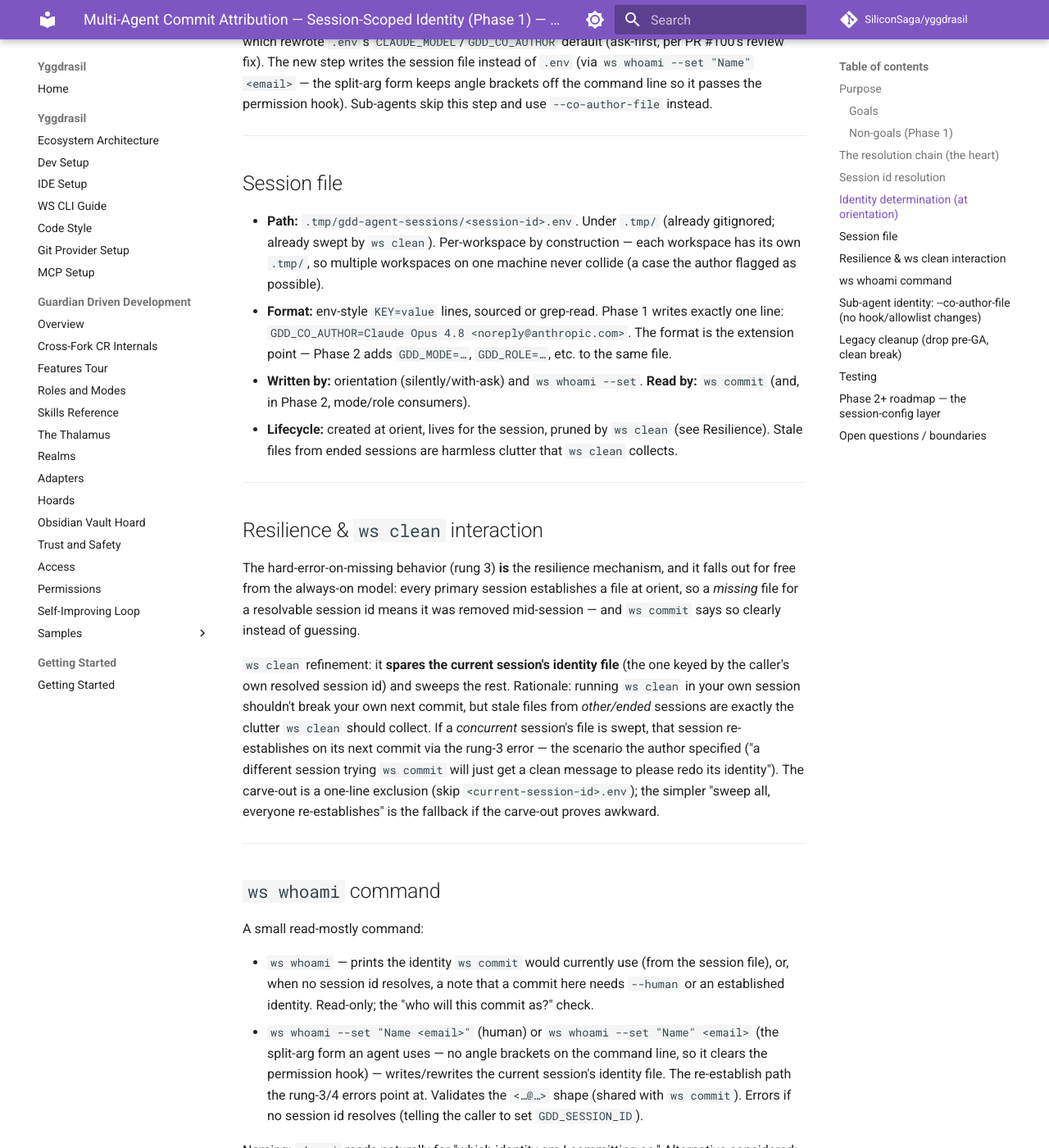
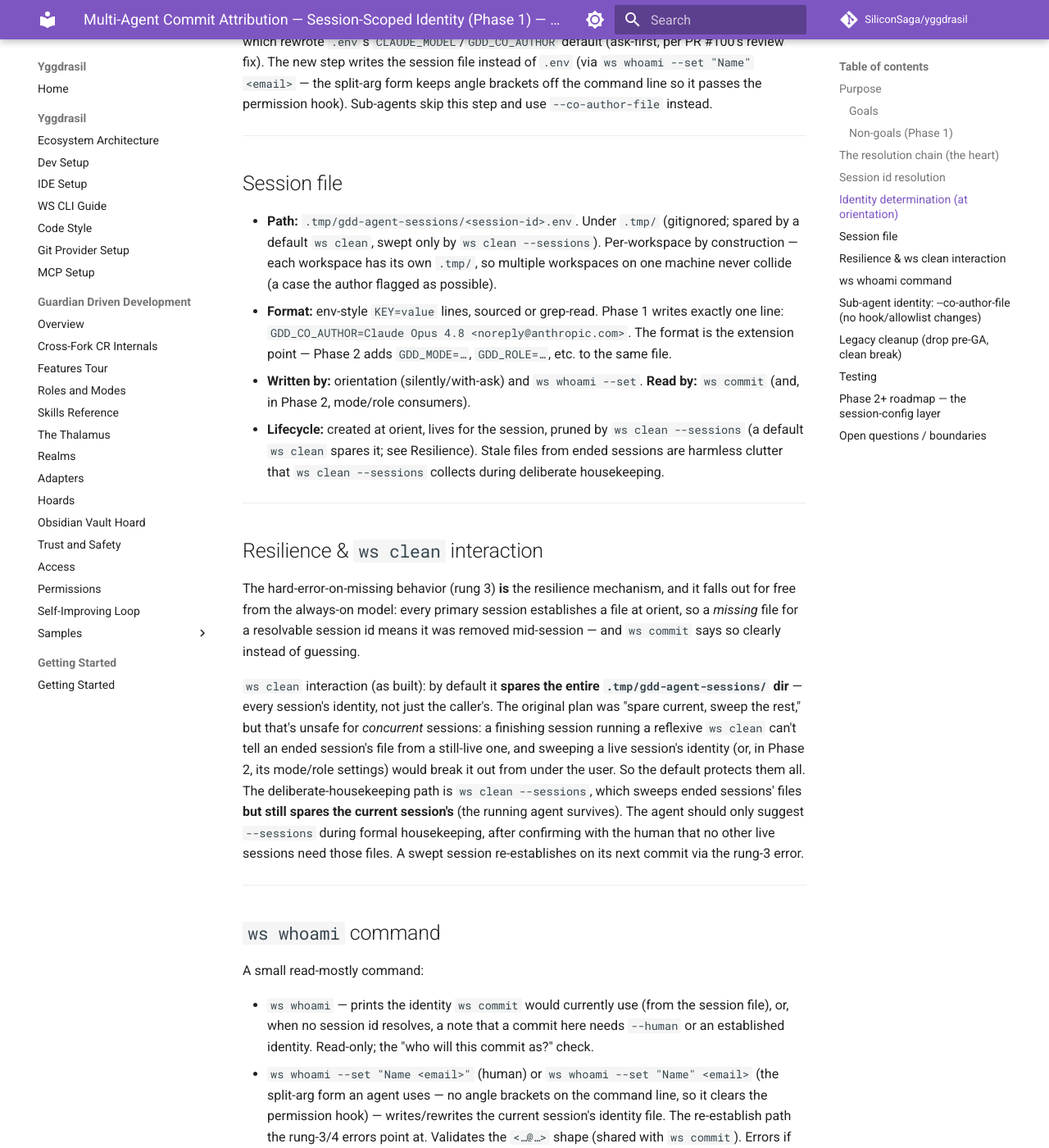
Before and after one commit to SiliconSaga/yggdrasil, an MkDocs documentation site: the page built from docs/plans/2026-06-15-multi-agent-attribution-design.md, in a window 1280 px wide and 1400 px high, scrolled down 4010 px. Shown: the whole window at 82% size. Built offline with MkDocs 1.6.1 and Material for MkDocs 9.7.7, drawn with Linux system fonts in a browser that asks for light colours; comment, search, counter and statistics services are not loaded; some of the changed text lies outside the part shown.

Commit message:
feat(ws): ws clean spares all session identities by default; --sessions clears ended ones
A plain `ws clean` from a finishing session must not wipe a concurrent
session's commit identity (or future per-session settings) — you can't tell
an ended session's file from a still-live one. So the whole
.tmp/gdd-agent-sessions/ dir is now spared by default. The deliberate-
housekeeping path is `ws clean --sessions`, which sweeps ended sessions'
identity files but still spares the current session's. gdd-housekeeping
recommends --sessions only after confirming no other live sessions need the
files. Tests cover both the default-spare and --sessions paths; design doc's
resilience/lifecycle notes updated to the as-built behavior.

Co-Authored-By: Claude Opus 4.8 <noreply@anthropic.com>

```diff
--- a/docs/plans/2026-06-15-multi-agent-attribution-design.md
+++ b/docs/plans/2026-06-15-multi-agent-attribution-design.md
@@ -83,10 +83,10 @@ This **replaces** the orientation skill's current "Commit attribution refresh (m
 
 ## Session file
 
-- **Path:** `.tmp/gdd-agent-sessions/<session-id>.env`. Under `.tmp/` (already gitignored; already swept by `ws clean`). Per-workspace by construction — each workspace has its own `.tmp/`, so multiple workspaces on one machine never collide (a case the author flagged as possible).
+- **Path:** `.tmp/gdd-agent-sessions/<session-id>.env`. Under `.tmp/` (gitignored; spared by a default `ws clean`, swept only by `ws clean --sessions`). Per-workspace by construction — each workspace has its own `.tmp/`, so multiple workspaces on one machine never collide (a case the author flagged as possible).
 - **Format:** env-style `KEY=value` lines, sourced or grep-read. Phase 1 writes exactly one line: `GDD_CO_AUTHOR=Claude Opus 4.8 <noreply@anthropic.com>`. The format is the extension point — Phase 2 adds `GDD_MODE=…`, `GDD_ROLE=…`, etc. to the same file.
 - **Written by:** orientation (silently/with-ask) and `ws whoami --set`. **Read by:** `ws commit` (and, in Phase 2, mode/role consumers).
-- **Lifecycle:** created at orient, lives for the session, pruned by `ws clean` (see Resilience). Stale files from ended sessions are harmless clutter that `ws clean` collects.
+- **Lifecycle:** created at orient, lives for the session, pruned by `ws clean --sessions` (a default `ws clean` spares it; see Resilience). Stale files from ended sessions are harmless clutter that `ws clean --sessions` collects during deliberate housekeeping.
 
 ---
 
@@ -94,7 +94,7 @@ This **replaces** the orientation skill's current "Commit attribution refresh (m
 
 The hard-error-on-missing behavior (rung 3) **is** the resilience mechanism, and it falls out for free from the always-on model: every primary session establishes a file at orient, so a *missing* file for a resolvable session id means it was removed mid-session — and `ws commit` says so clearly instead of guessing.
 
-`ws clean` refinement: it **spares the current session's identity file** (the one keyed by the caller's own resolved session id) and sweeps the rest. Rationale: running `ws clean` in your own session shouldn't break your own next commit, but stale files from *other/ended* sessions are exactly the clutter `ws clean` should collect. If a *concurrent* session's file is swept, that session re-establishes on its next commit via the rung-3 error — the scenario the author specified ("a different session trying `ws commit` will just get a clean message to please redo its identity"). The carve-out is a one-line exclusion (skip `<current-session-id>.env`); the simpler "sweep all, everyone re-establishes" is the fallback if the carve-out proves awkward.
+`ws clean` interaction (as built): by default it **spares the entire `.tmp/gdd-agent-sessions/` dir** — every session's identity, not just the caller's. The original plan was "spare current, sweep the rest," but that's unsafe for *concurrent* sessions: a finishing session running a reflexive `ws clean` can't tell an ended session's file from a still-live one, and sweeping a live session's identity (or, in Phase 2, its mode/role settings) would break it out from under the user. So the default protects them all. The deliberate-housekeeping path is `ws clean --sessions`, which sweeps ended sessions' files **but still spares the current session's** (the running agent survives). The agent should only suggest `--sessions` during formal housekeeping, after confirming with the human that no other live sessions need those files. A swept session re-establishes on its next commit via the rung-3 error.
 
 ---
 
@@ -143,7 +143,7 @@ Bats (deterministic, in-repo):
 - `ws-commit.sh` resolution: `--co-author-file <name>` reads the named file and wins over the session file; a missing named file errors; session file used otherwise; **hard error** for an agent session (session id present) with no file (asserting the re-establish message); the `<…@…>` validation rejects no-email/junk identities resolved from a file; an environment `GDD_CO_AUTHOR` is **never consulted** (proves no drift); the no-session case **errors guiding to `--human`**, and `--human` commits with no trailer.
 - Session id resolution precedence: `GDD_SESSION_ID` > `CLAUDE_CODE_SESSION_ID` > `CODEX_THREAD_ID`; "none resolves" → error.
 - `ws whoami`: bare prints the resolved identity + source (or the no-session note); `--set` writes the file (both the bracketed and split-arg forms); re-establish after a simulated wipe restores a working `ws commit`.
-- `ws clean`: spares the current session's identity file, sweeps others.
+- `ws clean`: spares all session identity files by default; `--sessions` sweeps ended ones but still spares the current session's.
 - Hook: `ws commit --co-author-file …` auto-approves (matches `ws commit:*`); the strip is gone; the two security regressions hold (an `LD_PRELOAD=` prefix and an env-prefixed command do not auto-allow).
 
 Manual (cannot be bats'd — requires real agent sessions): the **two-agent acceptance test** — Claude and Codex committing concurrently in the same workspace, each producing the correct `Co-Authored-By`. This is the gate that validates the whole design and the reason Codex (not just Claude) is in Phase 1.
```
Also changed, not shown: .agent/skills/gdd-housekeeping/SKILL.md (+1 -1 lines), 2 other files.
